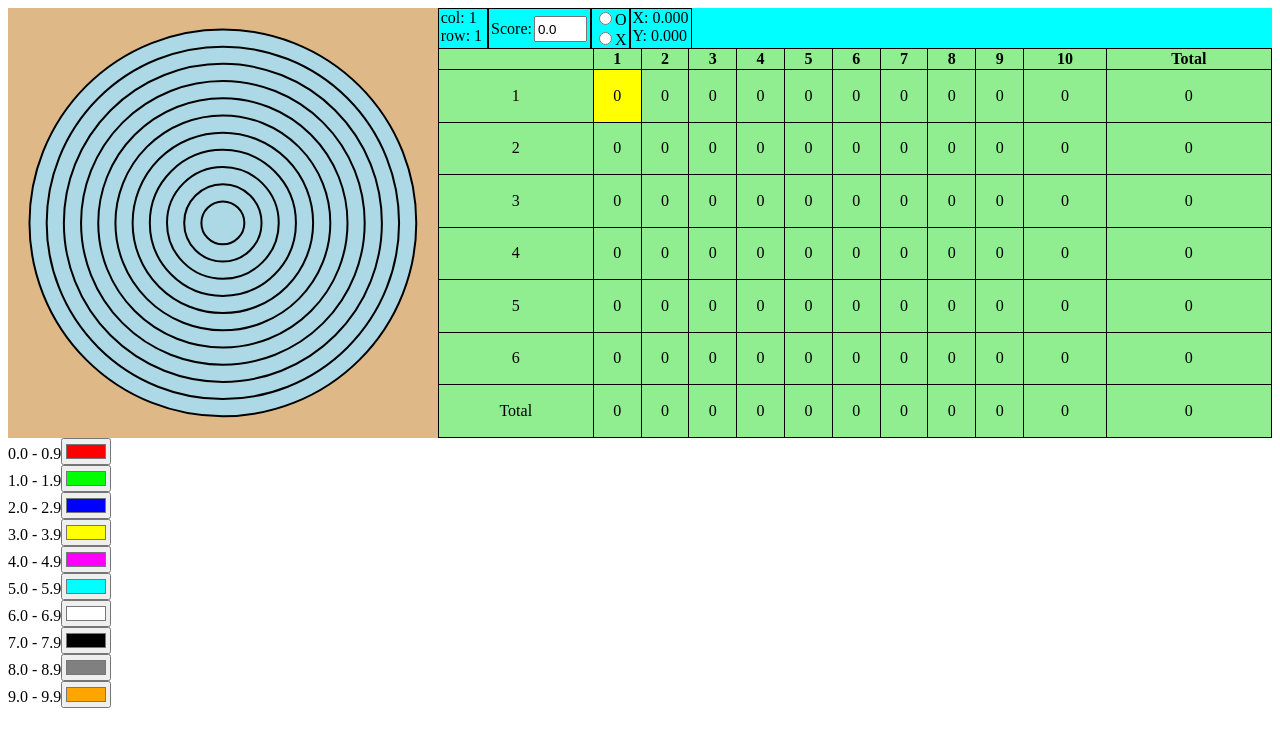
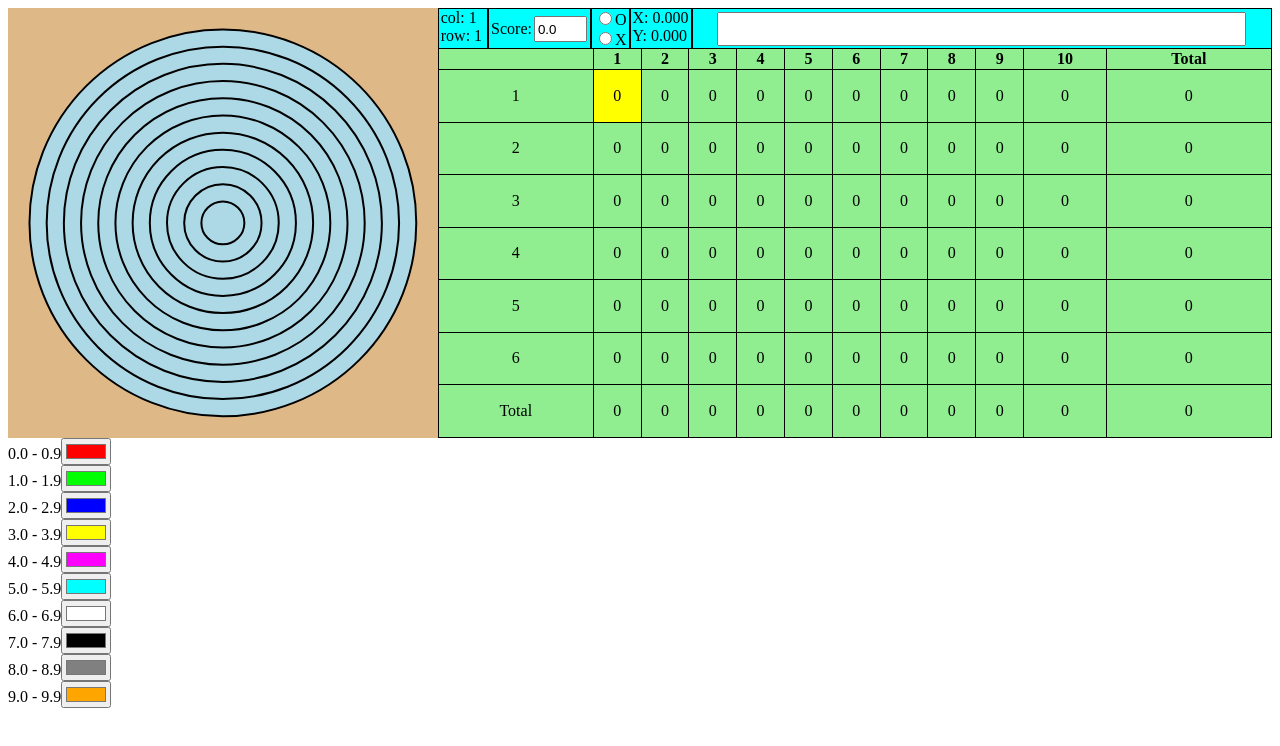
Before and after one commit to konbraphat51/Marksman, a Vue app: page / in a window 1280 px wide. Shown: the top 746 px of the page. Built offline with nearby package versions, Linux system fonts and the light colour scheme.

Commit message:
record comment

```diff
--- a/src/App.vue
+++ b/src/App.vue
@@ -37,6 +37,14 @@
 						(ox) => {
 							oxSelected = ox
 							this.dataShot[this.rowSelected][this.colSelected].ox = ox
+						}
+					"
+					:comment="commentSelected"
+					@update:comment="
+						(comment) => {
+							this.commentSelected = comment
+							this.dataShot[this.rowSelected][this.colSelected].comment =
+								comment
 						}
 					"
 				/>
@@ -80,6 +88,7 @@ export default {
 			oxSelected: "",
 			selectedX: 0,
 			selectedY: 0,
+			commentSelected: "",
 			colors: [
 				"#FF0000",
 				"#00FF00",
@@ -112,6 +121,7 @@ export default {
 						y: 0,
 						scoreX10: 0,
 						ox: "",
+						comment: "",
 					})
 				}
 			}
@@ -124,11 +134,14 @@ export default {
 				this.selectedX = this.dataShot[this.rowSelected][this.colSelected].x
 				this.selectedY = this.dataShot[this.rowSelected][this.colSelected].y
 				this.oxSelected = this.dataShot[this.rowSelected][this.colSelected].ox
+				this.commentSelected =
+					this.dataShot[this.rowSelected][this.colSelected].comment
 			} else {
 				this.scoreX10Selected = 0
 				this.selectedX = 0
 				this.selectedY = 0
 				this.oxSelected = ""
+				this.commentSelected = ""
 			}
 		},
 	},
--- a/src/components/Inputs.vue
+++ b/src/components/Inputs.vue
@@ -44,6 +44,13 @@
 			<div class="coordinates-value">X: {{ x.toFixed(3) }}</div>
 			<div class="coordinates-value">Y: {{ y.toFixed(3) }}</div>
 		</div>
+		<div class="comment-input">
+			<input
+				type="text"
+				:value="comment"
+				@input="$emit('update:comment', $event.target.value)"
+			/>
+		</div>
 	</div>
 </template>
 
@@ -57,8 +64,9 @@ export default {
 		y: Number,
 		scoreX10: Number,
 		ox: String,
+		comment: String,
 	},
-	emits: ["update:scoreX10", "update:ox"],
+	emits: ["update:scoreX10", "update:ox", "update:comment"],
 	data() {
 		return {}
 	},
@@ -132,4 +140,19 @@ export default {
 	padding-left: 2px;
 	padding-right: 2px;
 }
+
+.comment-input {
+	align-content: center;
+	text-align: center;
+	flex-grow: 1;
+	height: 100%;
+	border-style: solid;
+	border-color: black;
+	border-width: 1px;
+}
+
+.comment-input input {
+	width: 90%;
+	height: 70%;
+}
 </style>
```
